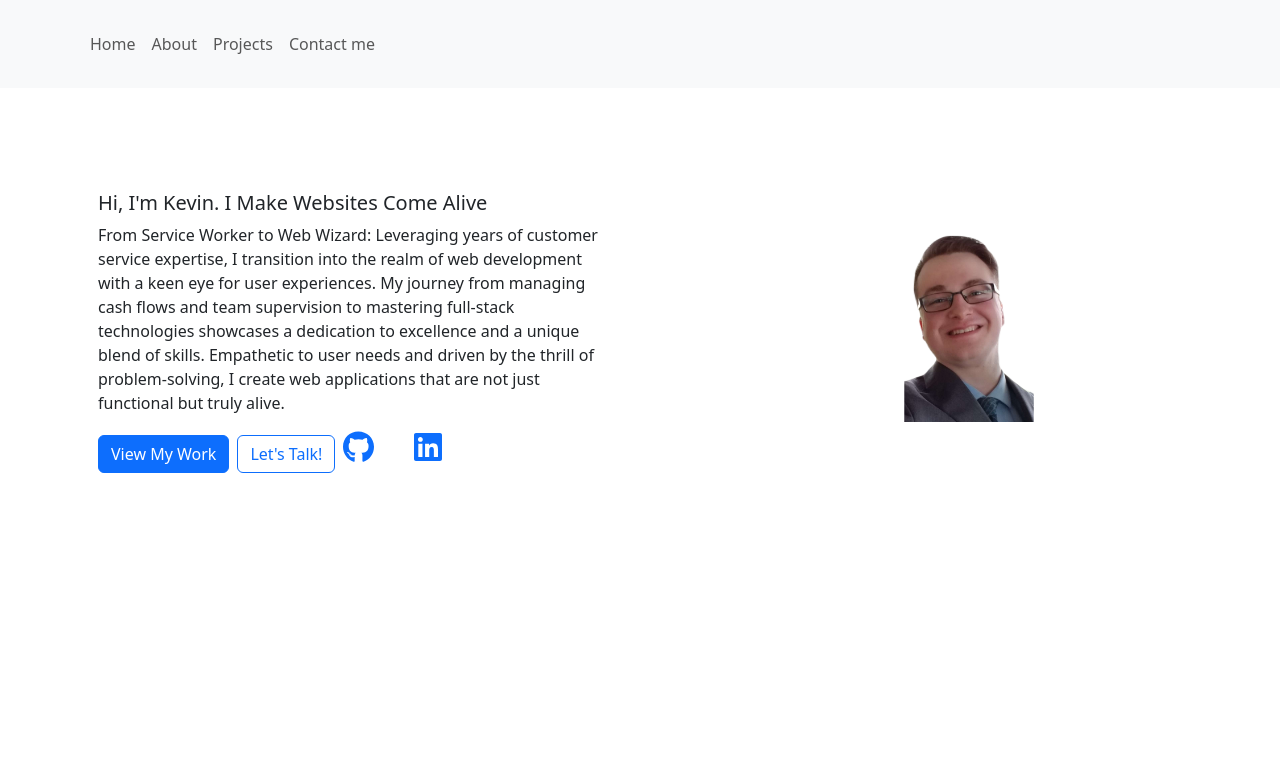
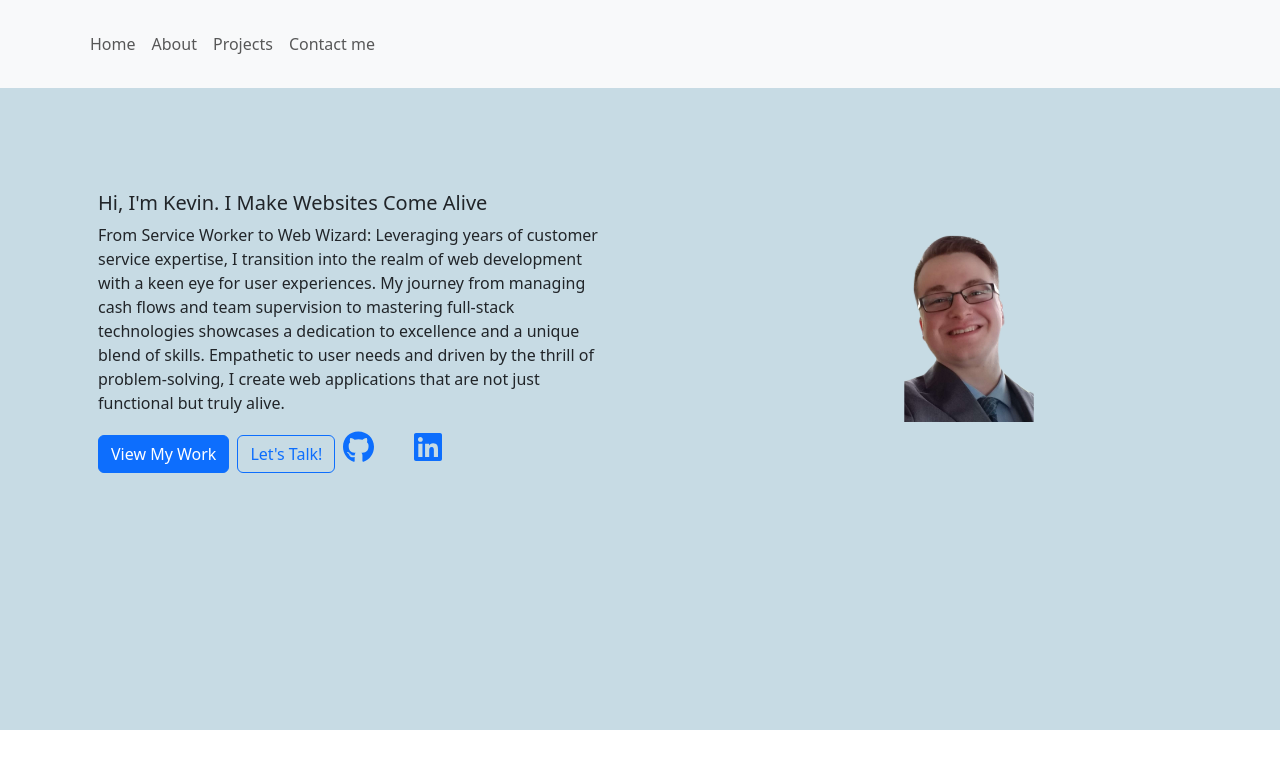
Before and after one commit to Klobsinger/Klobsinger.github.io, a React (Create React App) app in the folder portfolio/: page / in a window 1280 px wide. Shown: the top 768 px of the page. Built offline with nearby package versions, Linux system fonts and the light colour scheme.

Commit message:
Feat: change website background still work in progress

```diff
--- a/portfolio/src/index.css
+++ b/portfolio/src/index.css
@@ -1,4 +1,5 @@
 body {
+  background-color: #99becf8c !important;
   margin: 0;
   font-family: -apple-system, BlinkMacSystemFont, 'Segoe UI', 'Roboto', 'Oxygen',
     'Ubuntu', 'Cantarell', 'Fira Sans', 'Droid Sans', 'Helvetica Neue',
```
